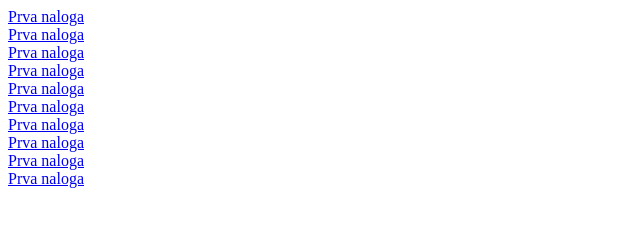
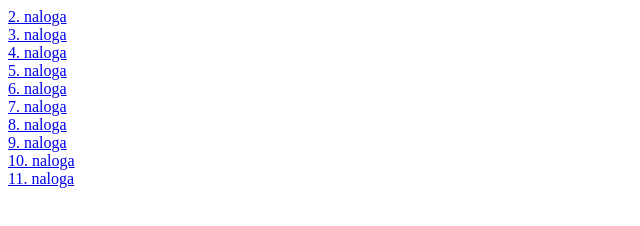
Before and after one commit to Mortuus-Medicus/PM---Programiranje-za-Medije, a plain HTML site: page index.html in a window 1280 px wide. Shown: the whole page, without its empty margins (0-640 px from the left). Drawn offline with Linux system fonts and the light colour scheme.

Commit message:
Add files via upload

```diff
--- a/index.html
+++ b/index.html
@@ -5,16 +5,16 @@
 </head>
 
 <body>
-    <a href="2_Šauperl.html">Prva naloga</a><br>
-    <a href="3_Šauperl.html">Prva naloga</a><br>
-    <a href="4_Šauperl.html">Prva naloga</a><br>
-    <a href="5_Šauperl.html">Prva naloga</a><br>
-    <a href="6_Šauperl.html">Prva naloga</a><br>
-    <a href="7_Šauperl.html">Prva naloga</a><br>
-    <a href="8_Šauperl.html">Prva naloga</a><br>
-    <a href="9_Šauperl.html">Prva naloga</a><br>
-    <a href="10_Šauperl.html">Prva naloga</a><br>
-    <a href="11_Šauperl.html">Prva naloga</a><br>
+    <a href="2_Šauperl.html">2. naloga</a><br>
+    <a href="3_Šauperl.html">3. naloga</a><br>
+    <a href="4_Šauperl.html">4. naloga</a><br>
+    <a href="5_Šauperl.html">5. naloga</a><br>
+    <a href="6_Šauperl.html">6. naloga</a><br>
+    <a href="7_Šauperl.html">7. naloga</a><br>
+    <a href="8_Šauperl.html">8. naloga</a><br>
+    <a href="9_Šauperl.html">9. naloga</a><br>
+    <a href="10_Šauperl.html">10. naloga</a><br>
+    <a href="11_Šauperl.html">11. naloga</a><br>
 </body>
 
 </html>
```
